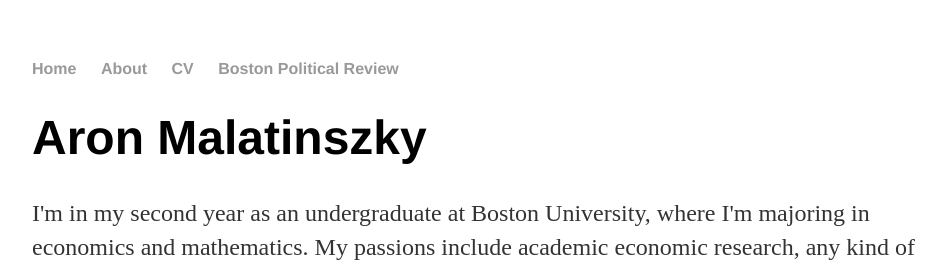
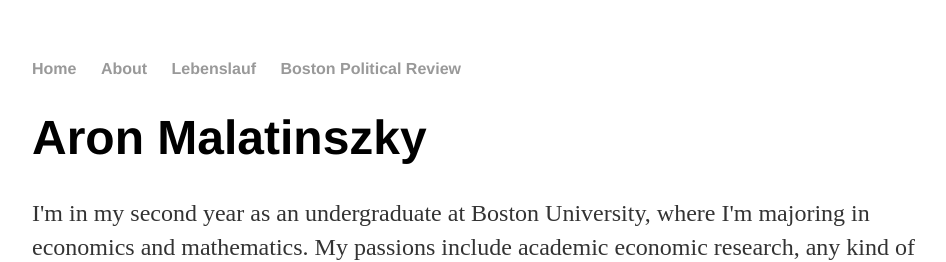
Before and after one commit to AronMalatinszky/AronMalatinszky.github.io, a Jekyll site: the page built from index.html, in a window 1280 px wide. Shown: the top 262 px of the page, without its empty margins (160-1106 px from the left). Built offline with Jekyll 4.4.1, drawn with Linux system fonts in a browser that asks for light colours.

Commit message:
Update default.html

```diff
--- a/_layouts/default.html
+++ b/_layouts/default.html
@@ -11,7 +11,7 @@
     		<ul>
         		<li><a href="/">Home</a></li>
 	        	<li><a href="/about">About</a></li>
-        		<li><a href="/cv">CV</a></li>
+        		<li><a href="/Lebenslauf">Lebenslauf</a></li>
         		<li><a href="/BPR">Boston Political Review</a></li>
     		</ul>
 		</nav>
```
